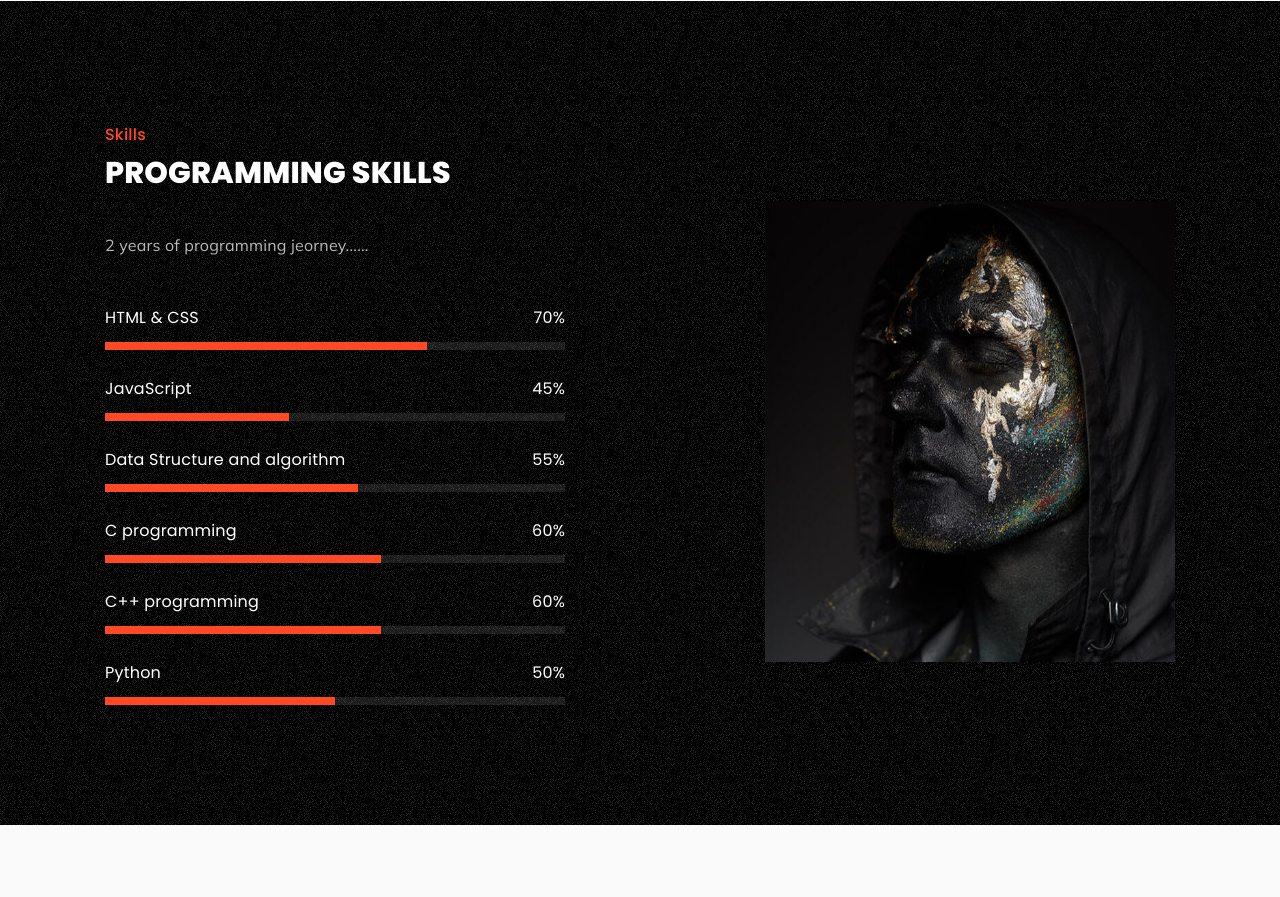
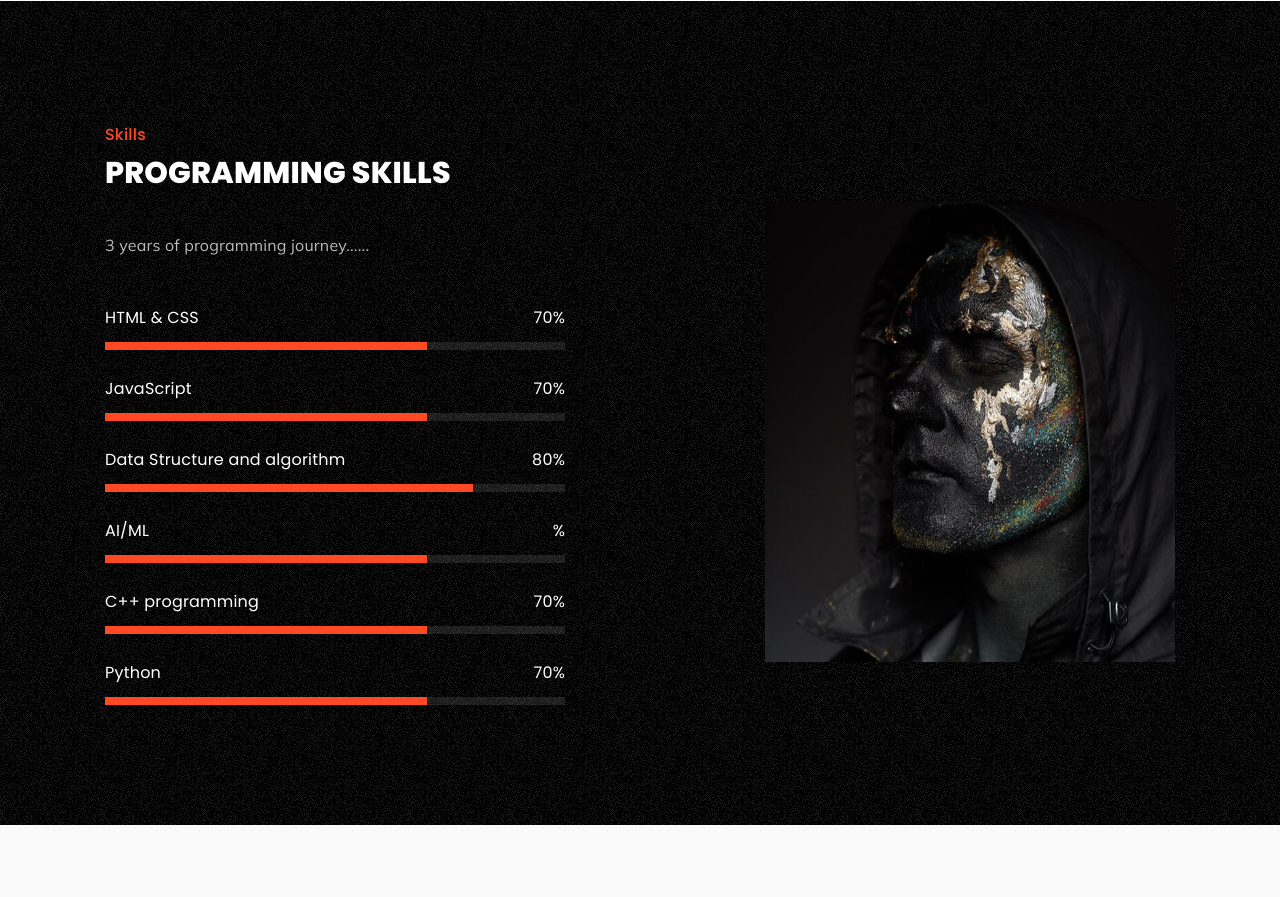
Before and after one commit to raginigupta90/ragini-portfolio, a plain HTML site: page index.html in a window 1280 px wide. Shown: the part 1603-2500 px from the top of the page. Drawn offline with nearby package versions, Linux system fonts and the light colour scheme; files whose address does not match are found by name.

Commit message:
Update index.html

```diff
--- a/index.html
+++ b/index.html
@@ -86,7 +86,7 @@
         <div class="container">
 
           <figure class="hero-banner img-holder has-before" style="--width: 640; --height: 840;">
-            <img src="./assets/images/pic.jpg" width="640" height="840" alt="Pintu K Gupta" class="img-cover">
+            <img src="./assets/images/pic.jpg" width="640" height="840" alt="Ragini Gupta" class="img-cover">
           </figure>
 
           <div class="hero-content">
@@ -302,7 +302,7 @@
             <h2 class="h2 section-title">Programming Skills</h2>
 
             <p class="section-text">
-              2 years of programming jeorney......
+              3 years of programming journey......
             </p>
 
             <ul class="skills-list">
@@ -323,11 +323,11 @@
                 <div class="wrapper">
                   <h3 class="skill-title">JavaScript</h3>
 
-                  <data class="skill-value" value="40%">45%</data>
+                  <data class="skill-value" value="70%">70%</data>
                 </div>
 
                 <div class="progress-box">
-                  <div class="progress" style="width: 40%"></div>
+                  <div class="progress" style="width: 70%"></div>
                 </div>
               </li>
 
@@ -335,23 +335,23 @@
                 <div class="wrapper">
                   <h3 class="skill-title">Data Structure and algorithm</h3>
 
-                  <data class="skill-value" value="55%">55%</data>
+                  <data class="skill-value" value="80%">80%</data>
                 </div>
 
                 <div class="progress-box">
-                  <div class="progress" style="width: 55%"></div>
+                  <div class="progress" style="width: 80%"></div>
                 </div>
               </li>
 
               <li class="skills-item">
                 <div class="wrapper">
-                  <h3 class="skill-title">C programming</h3>
+                  <h3 class="skill-title">AI/ML</h3>
 
-                  <data class="skill-value" value="60%">60%</data>
+                  <data class="skill-value" value="70%">%</data>
                 </div>
 
                 <div class="progress-box">
-                  <div class="progress" style="width: 60%"></div>
+                  <div class="progress" style="width: 70%"></div>
                 </div>
               </li>
 
@@ -359,11 +359,11 @@
                 <div class="wrapper">
                   <h3 class="skill-title">C++ programming</h3>
 
-                  <data class="skill-value" value="60%">60%</data>
+                  <data class="skill-value" value="70%">70%</data>
                 </div>
 
                 <div class="progress-box">
-                  <div class="progress" style="width: 60%"></div>
+                  <div class="progress" style="width: 70%"></div>
                 </div>
               </li>
 
@@ -371,11 +371,11 @@
                 <div class="wrapper">
                   <h3 class="skill-title">Python</h3>
 
-                  <data class="skill-value" value="50%">50%</data>
+                  <data class="skill-value" value="70%">70%</data>
                 </div>
 
                 <div class="progress-box">
-                  <div class="progress" style="width: 50%"></div>
+                  <div class="progress" style="width: 70%"></div>
                 </div>
               </li>
 
@@ -470,7 +470,7 @@
     <div class="container">
 
       <p class="copyright">
-        &copy; 2022. All rights reserved by <a href="#" class="copyright-link">raginigupta.</a>
+        &copy; 2024. All rights reserved by <a href="#" class="copyright-link">raginigupta.</a>
       </p>
 
       <ul class="social-list">
```
